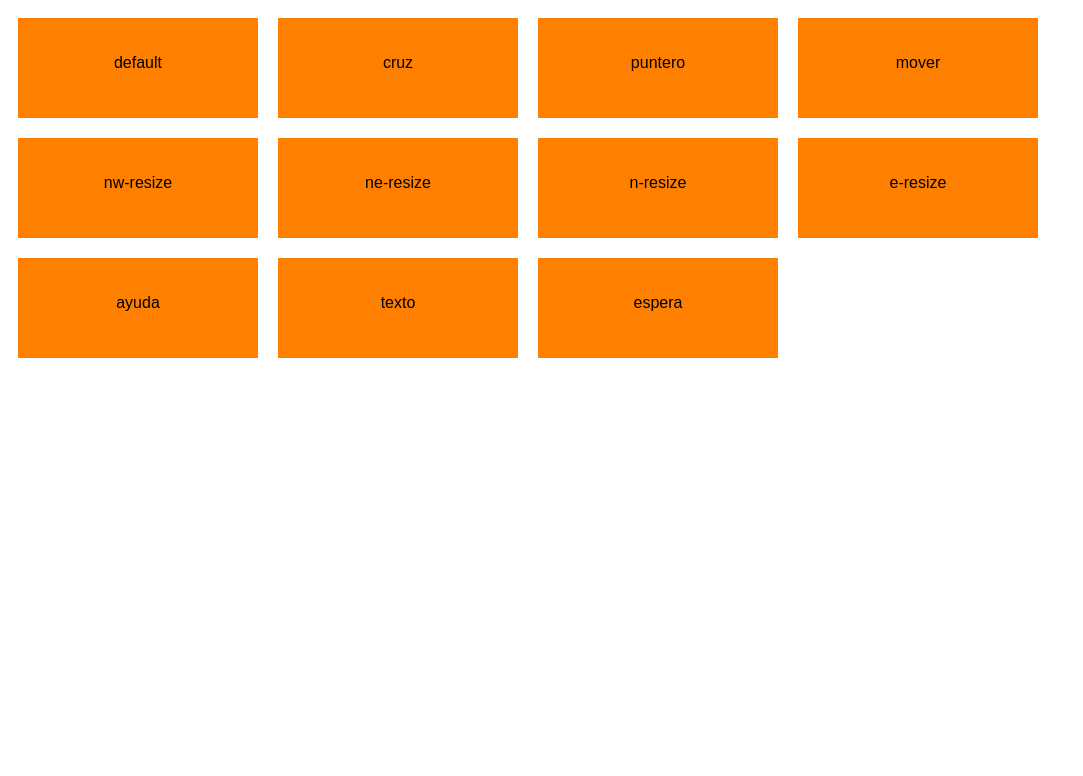
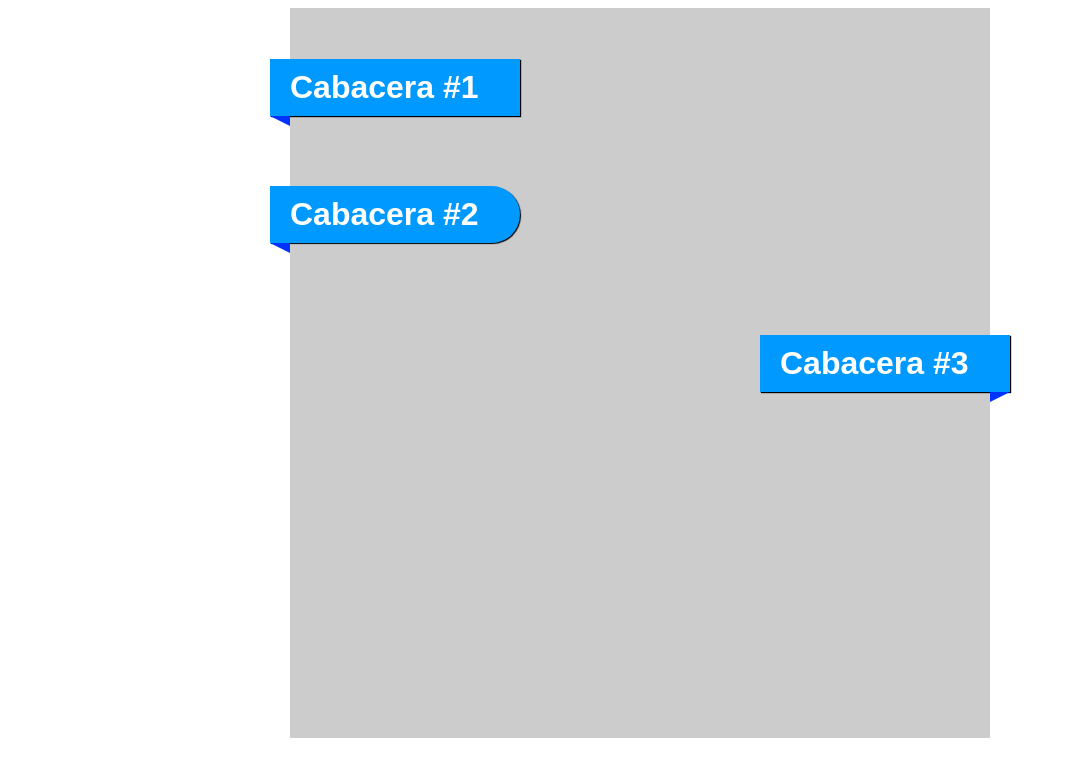
Before and after one commit to 1213luis/1213luis.github.io, a plain HTML site: page index.html in a window 1280 px wide. Shown: the whole page, without its empty margins (0-1083 px from the left). Drawn offline with Linux system fonts and the light colour scheme.

Commit message:
Add files via upload

```diff
--- a/index.html
+++ b/index.html
@@ -4,97 +4,137 @@
 <head>
   <meta charset="UTF-8">
   <meta name="viewport" content="width=device-width, initial-scale=1.0">
-  <title>Como cambiar los cursores en tus paginas web</title>
+  <title>Tutorial CSS // Efecto etiqueta para nuestros encabezados</title>
 
   <style>
-    div {
-      width: 240px;
-      /*ancho de la caja*/
-      height: 100px;
-      /*altura de la caja*/
-      margin: 10px;
-      /*La separacion exterior de la caja con otra caja o <div>*/
-      background-color: #ff8000;
-      /*color de fondo de la caja*/
-      float: left;
-      /*propiedad para que las cajas o <div> se posicionen de izquierda a derecha*/
-      text-align: center;
-      /*se utiliza para centrar el texto de las cajas*/
-      line-height: 90px;
-      /*se utiliza en este caso para alenear el texto de la caja vertcalmente*/
-      font-family: arial;
+    #contenedor {
+      width: 700px;
+      /*El ancho de la caja o <div>*/
+      height: 700px;
+      /*El altura de la caja o <div>*/
+      font-family: Arial, Helvetica, sans-serif;
+      /*tipo de letra de los elementos de la caja o <div*/
+      background-color: #ccc;
+      /*color de fondo de la caja o <div>, es decir, el color gris*/
+      margin: auto;
+      /*para que el elemento <div> o la caja este centrada horizontalmente*/
+      padding-top: 30px;
+      /*Es el espacio que hay entre el primer <h1> o cabecera #1 y el border de la caja*/
     }
 
-    #default {
-      cursor: default;
+    /*Este conjunto de reglas hace referencia al primer encabezado, es decir, cabecera #1*/
+    .normal {
+      color: #fff;
+      /*color de las letras del cabezado*/
+      background-color: #09f;
+      /*Color de fondo del encabezado, es decir, el azul cielo*/
+      padding: 10px 20px;
+      /*El espaciado interno del encabezado*/
+      margin-left: -20px;
+      /*Esta regla permitido que el encabezado se salga de contenedor 20px logrando un efecto que esta por fuera del color gris del contenedor*/
+      position: relative;
+      /*Se utiliza en este caso para poder mover el elemento*/
+      width: 30%;
+      /*Como los elementos <h1> son a nivel de bloque ocuparan todo el espacio pero con el width: 30% hace que el encabezado solo ocupe el 30% de su anchura*/
+      box-shadow: 1px 1px 1px #000;
+      /*Es ala sombra que esta en la parte exterior del elemento <h1>*/
+      -moz-box-shadow: 1px 1px 1px #000;
+      -webkit-box-shadow: 1px 1px 1px #000;
+      margin-bottom: 70px;
+      /*Es el espaciado que hay entr la cabecera #1 y la cabecera #2*/
     }
 
-    #cruz {
-      cursor: crosshair;
-      /*Ayuda a que el cursor o mouse se coloque en forma de cruz*/
+    /*Este conjunto de reglas hace referencia al primer encabezado, es decir, cabecera #1*/
+
+    /*=======================================================================================*/
+
+    /*Este conjunto de reglas hace referencia al segundo encabezado, es decir, cabecera #2*/
+    .sin-border {
+      color: #fff;
+      /*color de las letras del cabezado*/
+      background-color: #09f;
+      /*Color de fondo del encabezado, es decir, el azul cielo*/
+      padding: 10px 20px;
+      /*El espaciado interno del encabezado*/
+      margin-left: -20px;
+      /*Esta regla permitido que el encabezado se salga de contenedor 20px logrando un efecto que esta por fuera del color gris del contenedor*/
+      position: relative;
+      /*Se utiliza en este caso para poder mover el elemento*/
+      width: 30%;
+      /*Como los elementos <h1> son a nivel de bloque ocuparan todo el espacio pero con el width: 30% hace que el encabezado solo ocupe el 30% de su anchura*/
+      box-shadow: 1px 1px 1px #000;
+      /*Es ala sombra que esta en la parte exterior del elemento <h1>*/
+      -moz-box-shadow: 1px 1px 1px #000;
+      -webkit-box-shadow: 1px 1px 1px #000;
+      margin-bottom: 70px;
+      /*Es el espaciado que hay entr la cabecera #1 y la cabecera #2*/
+      border-radius: 0 50px 50px 0;
     }
 
-    #puntero {
-      cursor: pointer;
-      /*Ayuda a que el cursor o mouse se coloque como una manito*/
+    /*Este conjunto de reglas hace referencia al segundo encabezado, es decir, cabecera #2*/
+
+    /*Este conjunto de reglas hace referencia al elemento <span> con la class forma, con estas reglas se hace la forma en los encabezados como de un papel cuando se dobla en la hoja, es debe conserva igual para lograr el aspecto deseado, que es como el de un rentangulo invertido pequeño*/
+    .forma {
+      width: 0px;
+      height: 0px;
+      line-height: 0px;
+      border-left: 20px solid transparent;
+      border-top: 10px solid #03f;
+      position: absolute;
+      top: 100%;
+      left: 0%;
     }
 
-    #mover {
-      cursor: move;
-      /*Ayuda a que el cursor o mouse se coloque una cruz con fechas o el unico de mover en la web*/
+    /*Este conjunto de reglas hace referencia al elemento <span> con la class forma, con estas reglas se hace la forma en los encabezados como de un papel cuando se dobla en la hoja, es debe conserva igual para lograr el aspecto deseado, que es como el de un rentangulo invertido pequeño*/
+
+
+    /*Este conjunto de reglas hace referencia al tercer encabezado, es decir, cabecera #3*/
+    .derecha {
+      color: #fff;
+      /*color de las letras del cabezado*/
+      background-color: #09f;
+      /*Color de fondo del encabezado, es decir, el azul cielo*/
+      padding: 10px 20px;
+      /*El espaciado interno del encabezado*/
+      margin-right: -20px;
+      /*Esta regla permitido que el encabezado se salga de contenedor 20px logrando un efecto que esta por fuera del color gris del contenedor*/
+      position: relative;
+      /*Se utiliza en este caso para poder mover el elemento*/
+      width: 30%;
+      /*Como los elementos <h1> son a nivel de bloque ocuparan todo el espacio pero con el width: 30% hace que el encabezado solo ocupe el 30% de su anchura*/
+      box-shadow: 1px 1px 1px #000;
+      /*Es ala sombra que esta en la parte exterior del elemento <h1>*/
+      -moz-box-shadow: 1px 1px 1px #000;
+      -webkit-box-shadow: 1px 1px 1px #000;
+      margin-bottom: 70px;
+      /*Es el espaciado que hay entr la cabecera #1 y la cabecera #2*/
+      float: right;
+      /*es para que el encabezado #3 se coloque del lado derecha del contenedor*/
     }
 
-    #nw-resize {
-      cursor: nw-resize;
-      /*Ayuda a que el cursor o mouse se coloque como el icono de cambiar tamaño hacia la izquierda*/
-    }
+    /*Este conjunto de reglas hace referencia al tercer encabezado, es decir, cabecera #3*/
 
-    #ne-resize {
-      cursor: ne-resize;
-      /*Ayuda a que el cursor o mouse se coloque como el icono de cambiar tamaño hacia la derecha*/
-    }
-
-    #n-resize {
-      cursor: n-resize;
-      /*Ayuda a que el cursor o mouse se coloque como una fecha vertical con dos cabecitas*/
-    }
-
-    #e-resize {
-      cursor: e-resize;
-      /*Ayuda a que el cursor o mouse se coloque como una fecha horizontal con dos cabecitas*/
-    }
-
-    #ayuda {
-      cursor: help;
-      /*Ayuda a que el cursor o mouse se coloque como el icono de ayuda con un signo de pregunta*/
-    }
-
-    #texto {
-      cursor: text;
-      /*Ayuda a que el cursor o mouse se coloque como una fecha | horizontal con dos cabetictas arriba y abajo*/
-
-    }
-
-    #espera {
-      cursor: wait;
-      /*Ayuda a que el cursor o mouse se coloque como el icono de espera o cargando*/
+    /*Este conjunto de reglas hace referencia al elemento <span> con la class forma, con estas reglas se hace la forma en los encabezados como de un papel cuando se dobla en la hoja, es debe conserva igual para lograr el aspecto deseado, que es como el de un rentangulo invertido pequeño*/
+    .forma-derecha {
+      width: 0px;
+      height: 0px;
+      line-height: 0px;
+      border-right: 20px solid transparent;
+      border-top: 10px solid #03f;
+      position: absolute;
+      top: 100%;
+      right: 0%;
     }
   </style>
 </head>
 
 <body>
 
-  <div id="default">default</div>
-  <div id="cruz">cruz</div>
-  <div id="puntero">puntero</div>
-  <div id="mover">mover</div>
-  <div id="nw-resize">nw-resize</div>
-  <div id="ne-resize">ne-resize</div>
-  <div id="n-resize">n-resize</div>
-  <div id="e-resize">e-resize</div>
-  <div id="ayuda">ayuda</div>
-  <div id="texto">texto</div>
-  <div id="espera">espera</div>
+  <div id="contenedor">
+    <h1 class="normal">Cabacera #1 <span class="forma"></span></h1>
+    <h1 class="sin-border">Cabacera #2 <span class="forma"></span></h1>
+    <h1 class="derecha">Cabacera #3 <span class="forma-derecha"></span></h1>
+  </div>
 
 </body>
 
```
